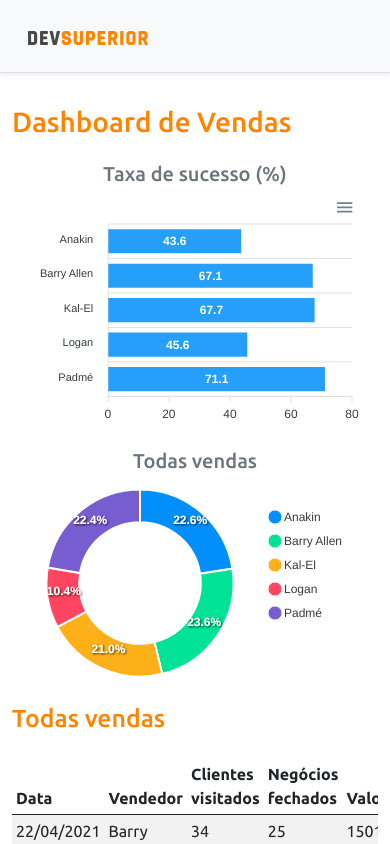
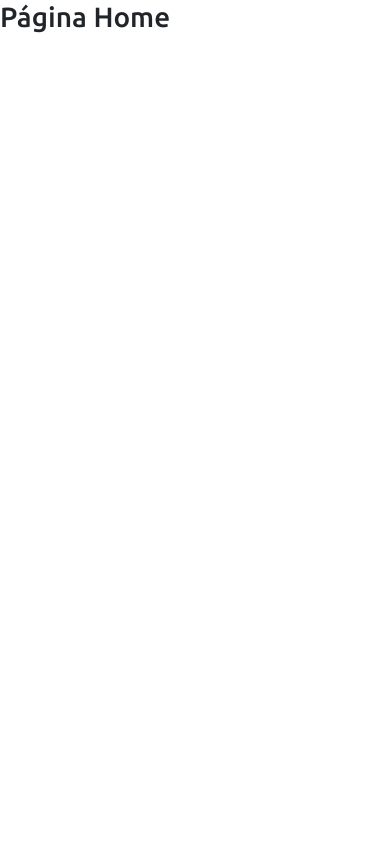
Before and after one commit to fabriciio95/dsvendas, a React (Create React App) app in the folder frontend/: page / in a window 390 px wide. Shown: the top 844 px of the page. Built offline with nearby package versions, Linux system fonts and the light colour scheme.

Commit message:
Definindo as rotas

```diff
--- a/frontend/package.json
+++ b/frontend/package.json
@@ -20,6 +20,7 @@
     "react": "^17.0.2",
     "react-apexcharts": "^1.3.9",
     "react-dom": "^17.0.2",
+    "react-router-dom": "^5.2.0",
     "react-scripts": "4.0.3",
     "typescript": "^4.1.2",
     "web-vitals": "^1.0.1"
@@ -47,5 +48,8 @@
       "last 1 firefox version",
       "last 1 safari version"
     ]
+  },
+  "devDependencies": {
+    "@types/react-router-dom": "^5.1.7"
   }
 }
--- a/frontend/src/App.tsx
+++ b/frontend/src/App.tsx
@@ -1,32 +1,8 @@
-import DataTable from "components/DataTable";
-import Footer from "components/Footer";
-import NavBar from "components/NavBar";
-import BarChart from 'components/BarChart'
-import DonutChart from "components/DonutChart";
+import Routes from "Routes";
 
 function App() {
   return (
-    <>
-      <NavBar />
-      <div className="container">
-        <h1 className="text-primary py-3">Dashboard de Vendas</h1>
-        <div className="row px-3">
-          <div className="col-sm-6">
-            <h5 className="text-center text-secondary">Taxa de sucesso (%)</h5>
-            <BarChart />
-          </div>
-          <div className="col-sm-6">
-            <h5 className="text-center text-secondary">Todas vendas</h5>
-            <DonutChart />
-          </div>
-        </div>
-        <div className="py-3">
-          <h2 className="text-primary">Todas vendas</h2>
-        </div>
-        <DataTable />
-      </div>
-      <Footer />
-    </>
+    <Routes />
   );
 }
 
--- /dev/null
+++ b/frontend/src/Routes.tsx
@@ -0,0 +1,20 @@
+import Dashboard from 'pages/Dashboard'
+import Home from 'pages/Home'
+import { BrowserRouter, Route, Switch } from 'react-router-dom'
+
+const Routes = () => {
+  return (
+    <BrowserRouter>
+      <Switch>
+        <Route path="/" exact>
+          <Home />
+        </Route>
+        <Route path="/dashboard">
+          <Dashboard />
+        </Route>
+      </Switch>
+    </BrowserRouter>
+  );
+}
+
+export default Routes;
--- /dev/null
+++ b/frontend/src/pages/Dashboard/index.tsx
@@ -0,0 +1,33 @@
+import DataTable from "components/DataTable";
+import Footer from "components/Footer";
+import NavBar from "components/NavBar";
+import BarChart from 'components/BarChart'
+import DonutChart from "components/DonutChart";
+
+const Dashboard = () => {
+  return (
+    <>
+      <NavBar />
+      <div className="container">
+        <h1 className="text-primary py-3">Dashboard de Vendas</h1>
+        <div className="row px-3">
+          <div className="col-sm-6">
+            <h5 className="text-center text-secondary">Taxa de sucesso (%)</h5>
+            <BarChart />
+          </div>
+          <div className="col-sm-6">
+            <h5 className="text-center text-secondary">Todas vendas</h5>
+            <DonutChart />
+          </div>
+        </div>
+        <div className="py-3">
+          <h2 className="text-primary">Todas vendas</h2>
+        </div>
+        <DataTable />
+      </div>
+      <Footer />
+    </>
+  )
+}
+
+export default Dashboard;
--- /dev/null
+++ b/frontend/src/pages/Home/index.tsx
@@ -0,0 +1,9 @@
+const Home = () => {
+  return (
+    <div>
+      <h1>Página Home</h1>
+    </div>
+  );
+}
+
+export default Home;
```
Also changed, not shown: 1 other file (tests, documents, lock files or other folders).
